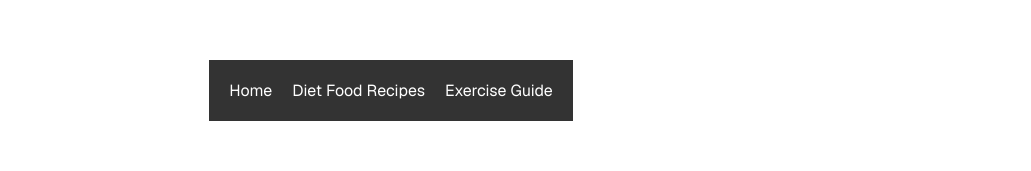
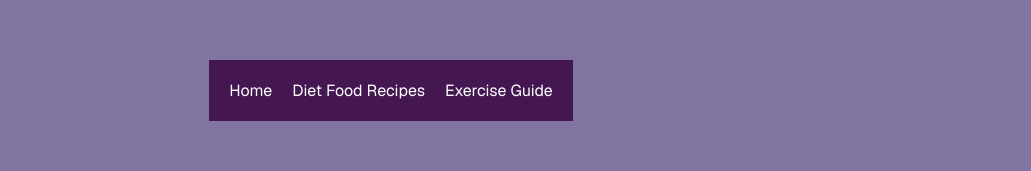
Before and after one commit to prosenjeetshil/next_app, a Next.js app: page / in a window 1280 px wide. Shown: the top 171 px of the page, without its empty margins (249-1280 px from the left). Built offline with nearby package versions, Linux system fonts and the light colour scheme; no server answers.

Commit message:
feat: styling changes

```diff
--- a/src/app/layout.js
+++ b/src/app/layout.js
@@ -12,7 +12,7 @@ const geistMono = Geist_Mono({
 });
 
 export const metadata = {
-  title: "Create Next App",
+  title: "Personal Diet Advisor",
   description: "Generated by create next app",
 };
 
--- a/src/app/page.module.css
+++ b/src/app/page.module.css
@@ -3,8 +3,15 @@
   padding: 50px;
 }
 
+/*
+background-image: url('/background.jpg');
+background-size: cover;
+background-position: center;  */
 
 .page {
+
+
+  background-color: #8174A0; /* Replace with your desired color */
   --gray-rgb: 0, 0, 0;
   --gray-alpha-200: rgba(var(--gray-rgb), 0.08);
   --gray-alpha-100: rgba(var(--gray-rgb), 0.05);
--- a/src/app/styles/ExercisesPage.module.css
+++ b/src/app/styles/ExercisesPage.module.css
@@ -1,4 +1,5 @@
 .page {
+  background-color: #8174A0; /* Replace with your desired color */
     --gray-rgb: 0, 0, 0;
     --gray-alpha-200: rgba(var(--gray-rgb), 0.08);
     --gray-alpha-100: rgba(var(--gray-rgb), 0.05);
--- a/src/app/styles/NavBar.module.css
+++ b/src/app/styles/NavBar.module.css
@@ -1,7 +1,7 @@
 .navbar {
     display: flex;
     justify-content: space-around;
-    background-color: #333;
+    background-color: #441752;
     padding: 10px;
   }
 
@@ -12,6 +12,6 @@
   }
 
   .navbar a:hover {
-    background-color: #575757;
+    background-color: #A888B5;
     border-radius: 5px;
   }
--- a/src/app/styles/RecipesPage.module.css
+++ b/src/app/styles/RecipesPage.module.css
@@ -1,4 +1,5 @@
 .page {
+  background-color: #8174A0; /* Replace with your desired color */
     --gray-rgb: 0, 0, 0;
     --gray-alpha-200: rgba(var(--gray-rgb), 0.08);
     --gray-alpha-100: rgba(var(--gray-rgb), 0.05);
```
Also changed, not shown: public/background.jpg (added).
